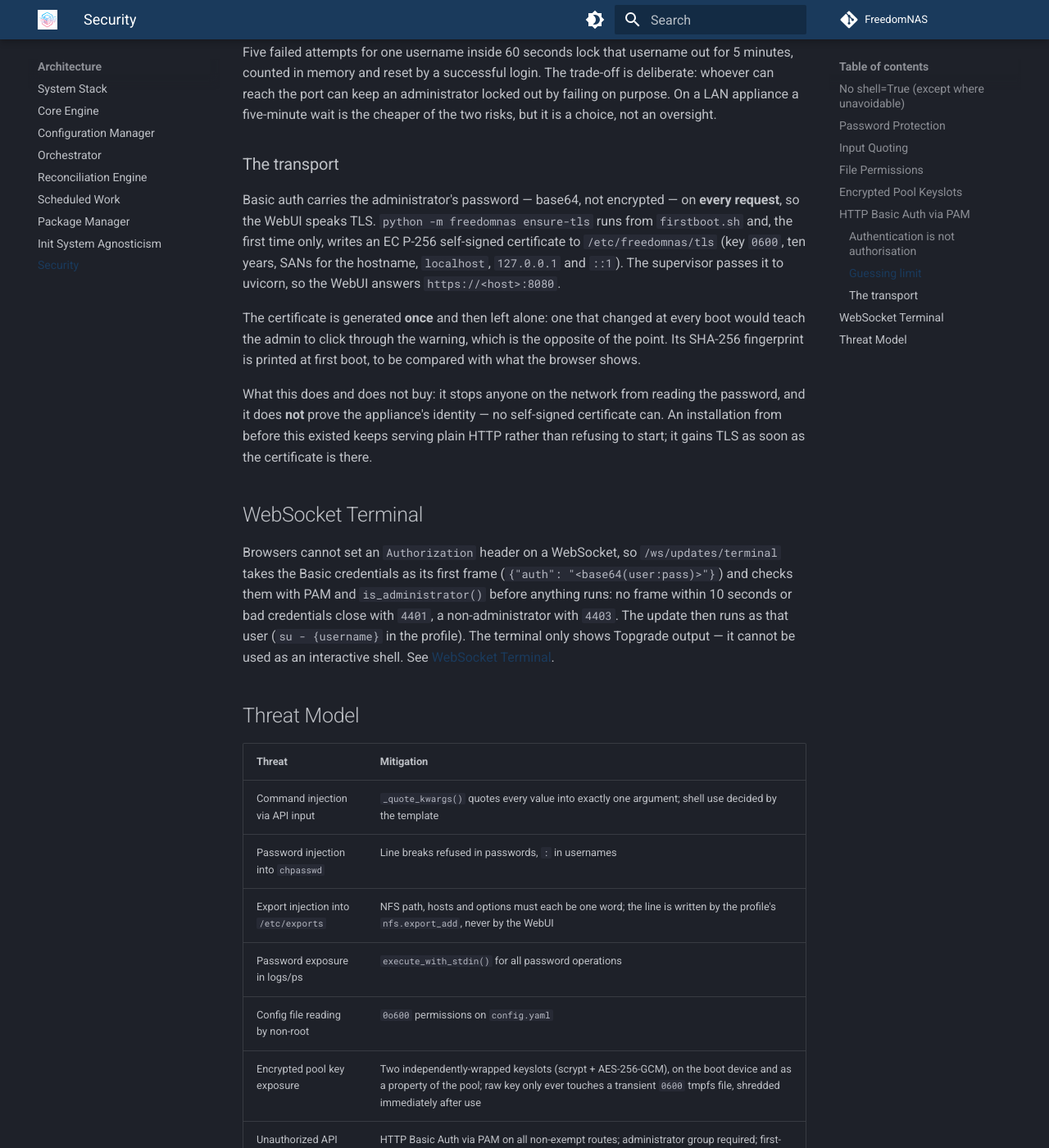
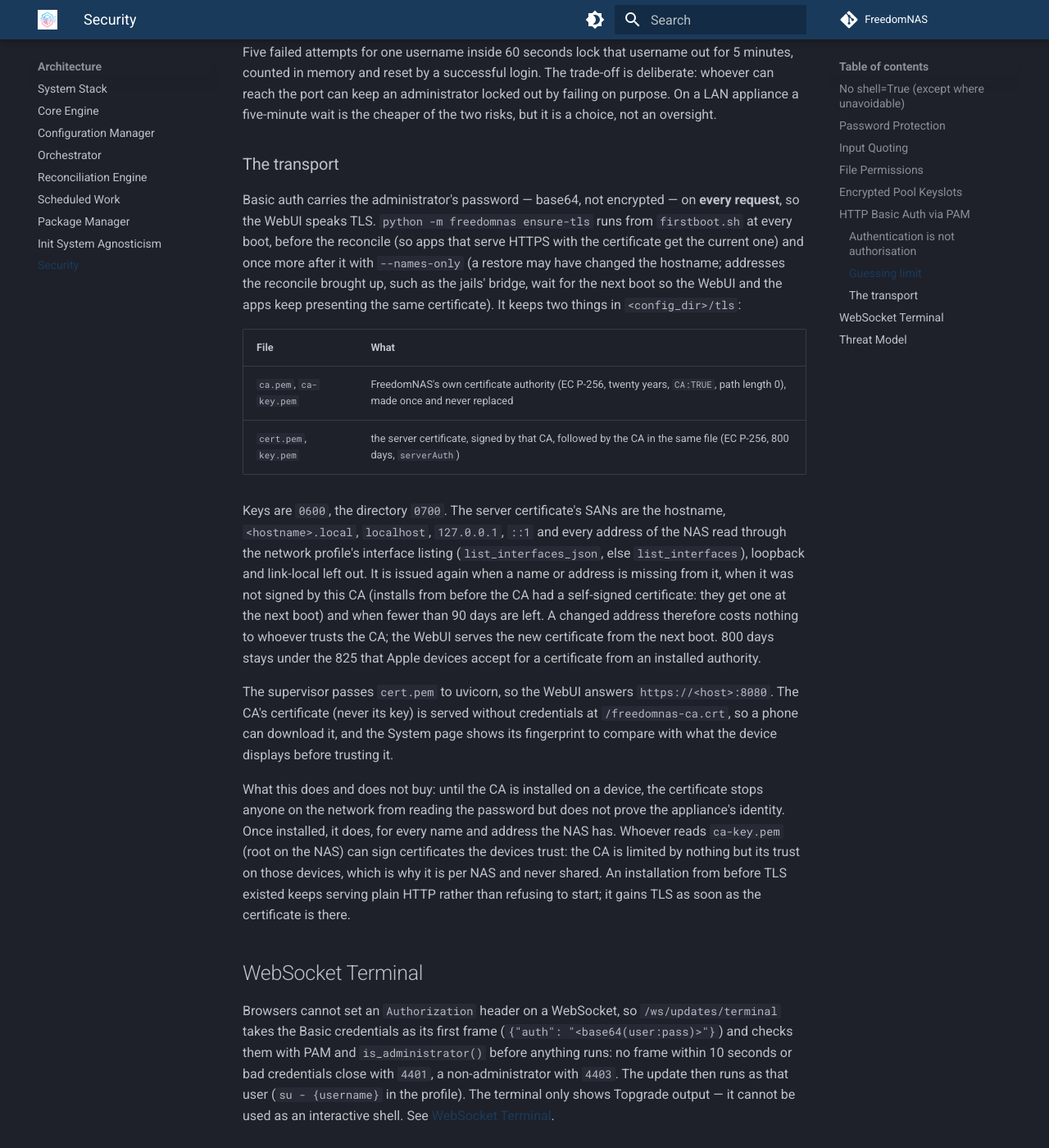
Before and after one commit to FreedomNAS/freedomnas-docs, an MkDocs documentation site: the page built from docs/architecture/security.md, in a window 1280 px wide and 1400 px high, scrolled down 3819 px. Shown: the whole window at 82% size. Built offline with MkDocs 1.6.1 and Material for MkDocs 9.7.7, drawn with Linux system fonts in a browser that asks for light colours.

Commit message:
Document FreedomNAS's certificate authority

```diff
--- a/docs/architecture/security.md
+++ b/docs/architecture/security.md
@@ -166,21 +166,43 @@ the cheaper of the two risks, but it is a choice, not an oversight.
 
 Basic auth carries the administrator's password — base64, not encrypted — on
 **every request**, so the WebUI speaks TLS. `python -m freedomnas ensure-tls`
-runs from `firstboot.sh` and, the first time only, writes an EC P-256
-self-signed certificate to `/etc/freedomnas/tls` (key `0600`, ten years,
-SANs for the hostname, `localhost`, `127.0.0.1` and `::1`). The supervisor
-passes it to uvicorn, so the WebUI answers `https://<host>:8080`.
+runs from `firstboot.sh` at every boot, before the reconcile (so apps that
+serve HTTPS with the certificate get the current one) and once more after it
+with `--names-only` (a restore may have changed the hostname; addresses the
+reconcile brought up, such as the jails' bridge, wait for the next boot so
+the WebUI and the apps keep presenting the same certificate). It keeps two things in
+`<config_dir>/tls`:
 
-The certificate is generated **once** and then left alone: one that changed
-at every boot would teach the admin to click through the warning, which is
-the opposite of the point. Its SHA-256 fingerprint is printed at first boot,
-to be compared with what the browser shows.
+| File | What |
+|------|------|
+| `ca.pem`, `ca-key.pem` | FreedomNAS's own certificate authority (EC P-256, twenty years, `CA:TRUE`, path length 0), made once and never replaced |
+| `cert.pem`, `key.pem` | the server certificate, signed by that CA, followed by the CA in the same file (EC P-256, 800 days, `serverAuth`) |
 
-What this does and does not buy: it stops anyone on the network from reading
-the password, and it does **not** prove the appliance's identity — no
-self-signed certificate can. An installation from before this existed keeps
-serving plain HTTP rather than refusing to start; it gains TLS as soon as the
-certificate is there.
+Keys are `0600`, the directory `0700`. The server certificate's SANs are the
+hostname, `<hostname>.local`, `localhost`, `127.0.0.1`, `::1` and every
+address of the NAS read through the network profile's interface listing
+(`list_interfaces_json`, else `list_interfaces`), loopback and link-local left
+out. It is issued again when a name or address is missing from it, when it
+was not signed by this CA (installs from before the CA had a self-signed
+certificate: they get one at the next boot) and when fewer than 90 days are
+left. A changed address therefore costs nothing to whoever trusts the CA; the
+WebUI serves the new certificate from the next boot. 800 days stays under the
+825 that Apple devices accept for a certificate from an installed authority.
+
+The supervisor passes `cert.pem` to uvicorn, so the WebUI answers
+`https://<host>:8080`. The CA's certificate (never its key) is served without
+credentials at `/freedomnas-ca.crt`, so a phone can download it, and the
+System page shows its fingerprint to compare with what the device displays
+before trusting it.
+
+What this does and does not buy: until the CA is installed on a device, the
+certificate stops anyone on the network from reading the password but does
+not prove the appliance's identity. Once installed, it does, for every name
+and address the NAS has. Whoever reads `ca-key.pem` (root on the NAS) can
+sign certificates the devices trust: the CA is limited by nothing but its
+trust on those devices, which is why it is per NAS and never shared. An
+installation from before TLS existed keeps serving plain HTTP rather than
+refusing to start; it gains TLS as soon as the certificate is there.
 
 ## WebSocket Terminal
 
```
Also changed, not shown: docs/api/system.md (+29 -0 lines), docs/architecture/system-stack.md (+1 -1 lines), docs/user-guide/containers.md (+1 -1 lines), docs/user-guide/system.md (+26 -0 lines).
